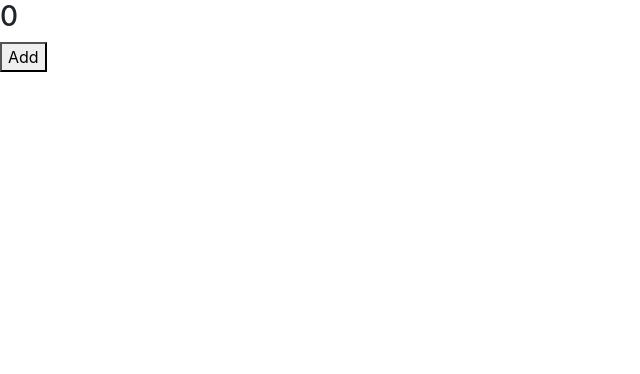
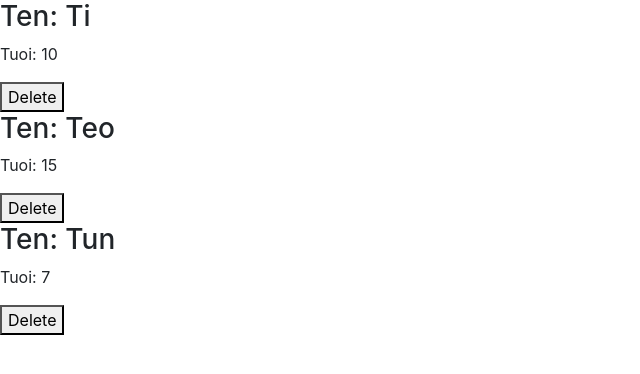
Before and after one commit to duclocn/LearnAngular, an Angular app: page / in a window 1280 px wide. Shown: the top 374 px of the page, without its empty margins (0-640 px from the left). Built offline with nearby package versions, Linux system fonts and the light colour scheme.

Commit message:
Done session 29

```diff
--- a/src/app/app.component.html
+++ b/src/app/app.component.html
@@ -1 +1 @@
-<app-parent></app-parent>
+<app-list-person></app-list-person>
--- a/src/app/child.component.ts
+++ b/src/app/child.component.ts
@@ -1,8 +1,19 @@
-import { Component } from '@angular/core';
+import { Component, Output, EventEmitter } from '@angular/core';
 
 @Component({
   selector: 'app-child',
-  template: '<button>Add</button>'
+  template: `
+  <button (click) = "addForParent()">Add</button>
+  <button (click) = "subForParent()">Sub</button>`
 })
 
-export class ChildComponent {}
+export class ChildComponent {
+  @Output() myClick = new EventEmitter<boolean>();
+
+  addForParent() {
+    this.myClick.emit(true);
+  }
+  subForParent() {
+    this.myClick.emit(false);
+  }
+}
--- a/src/app/list-person/list-person.component.html
+++ b/src/app/list-person/list-person.component.html
@@ -1,3 +1,9 @@
 <ng-container *ngFor = "let person of arrPeople">
-    <app-person [name] = "person.name" [age] = "person.age"></app-person>
+    <app-person
+    [name] = "person.name"
+    [age] = "person.age"
+    (removePerson) = "removePersonByName($event)"
+    >
+  </app-person>
+
 </ng-container>
--- a/src/app/list-person/list-person.component.ts
+++ b/src/app/list-person/list-person.component.ts
@@ -16,4 +16,9 @@ export class ListPersonComponent implements OnInit {
   ngOnInit() {
   }
 
+  removePersonByName(name: string) {
+    const index = this.arrPeople.findIndex(e => e.name = name);
+    this.arrPeople.splice(index, 1);
+  }
+
 }
--- a/src/app/parent.component.ts
+++ b/src/app/parent.component.ts
@@ -4,10 +4,18 @@ import { Component } from '@angular/core';
   selector: `app-parent`,
   template: `
     <h3>{{ value }}</h3>
-    <app-child></app-child>
-  `
+    <app-child (myClick) = "changeValue($event)"></app-child>`
 })
 
 export class ParentComponent {
   value = 0;
+  isAdd = true;
+
+  changeValue(isAdd: boolean) {
+    if (isAdd) {
+      this.value = this.value + 1;
+    } else {
+      this.value = this.value - 1;
+    }
+  }
 }
--- a/src/app/person/person.component.html
+++ b/src/app/person/person.component.html
@@ -1,2 +1,3 @@
 <h3>Ten: {{ name }}</h3>
 <p>Tuoi: {{ age }}</p>
+<button (click) = "removeByClick()"> Delete</button>
--- a/src/app/person/person.component.ts
+++ b/src/app/person/person.component.ts
@@ -1,4 +1,4 @@
-import { Component, OnInit, Input } from '@angular/core';
+import { Component, OnInit, Input, Output, EventEmitter } from '@angular/core';
 
 @Component({
   selector: 'app-person',
@@ -8,9 +8,14 @@ import { Component, OnInit, Input } from '@angular/core';
 export class PersonComponent implements OnInit {
   @Input() name: string;
   @Input() age: number;
+  @Output() removePerson = new EventEmitter<string>();
   constructor() { }
 
   ngOnInit() {
   }
 
+  removeByClick() {
+    this.removePerson.emit(this.name);
+  }
+
 }
```
